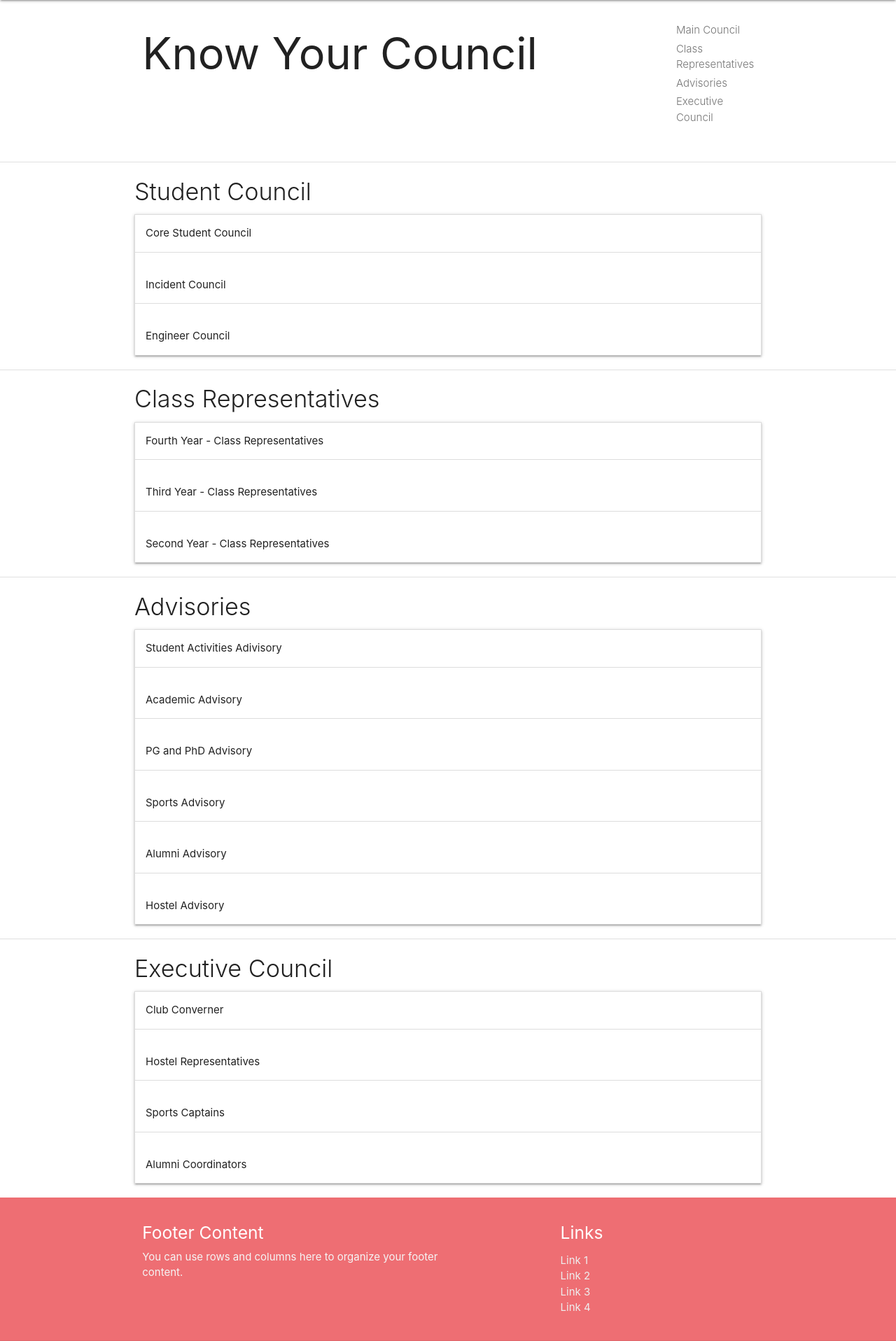
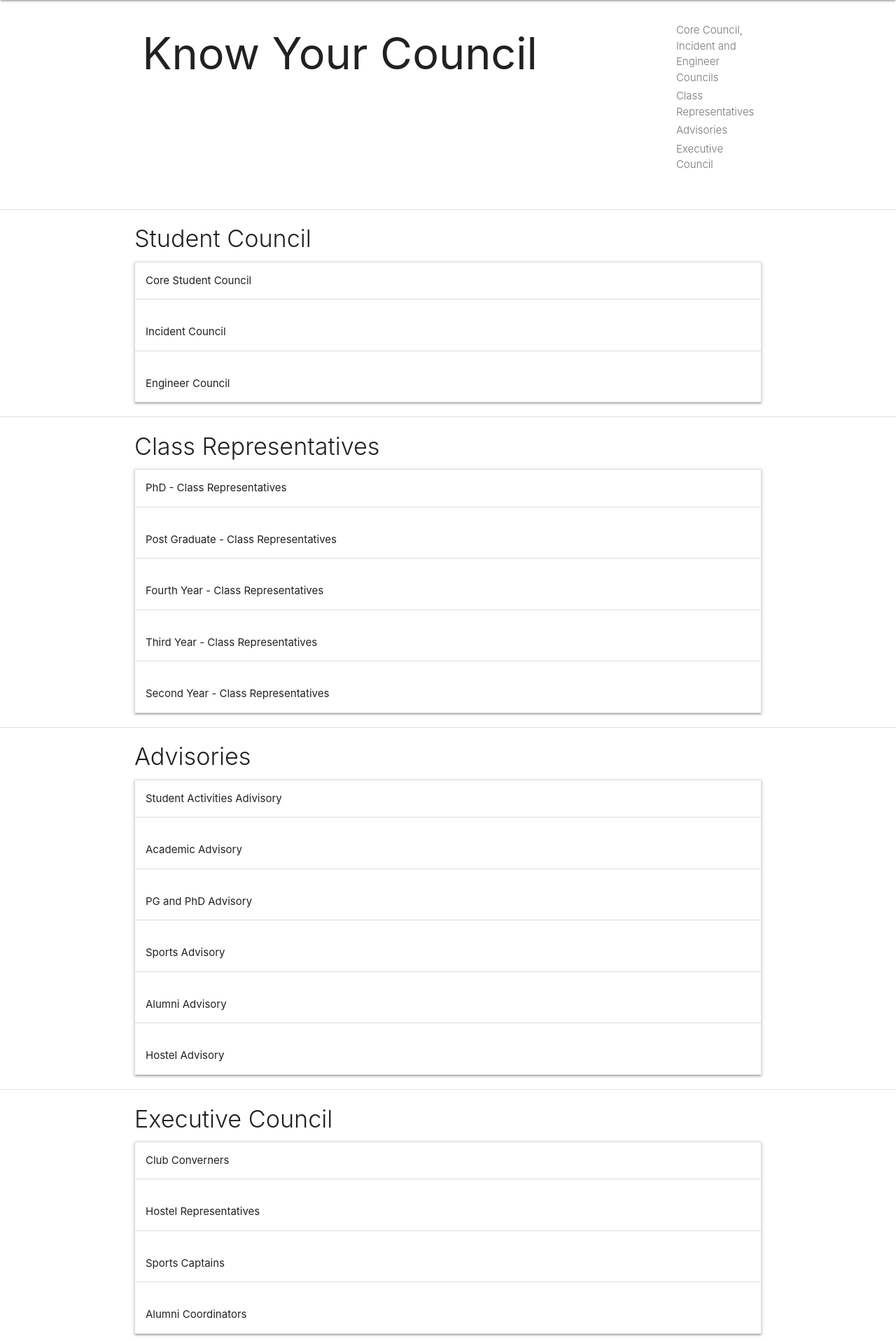
Before and after one commit to TaskForceNITKS/NITK-SC-Portal, a Django app: page /know-your-council/ in a window 1280 px wide. Shown: the part 64-1980 px from the top of the page at 70% size. Run offline with Django 3.2, Linux system fonts and the light colour scheme; data comes from the database, SQL or seed files in the repository; some libraries are stand-ins or nearby versions.

Commit message:
Comments

```diff
--- a/team/members.json
+++ b/team/members.json
@@ -589,21 +589,6 @@
         "pk": 41,
         "fields": {
             "name": "Quisquam Consectetur",
-            "post": "IT2 Second Year CR",
-            "group": "cr-2",
-            "email": "",
-            "year": 2,
-            "image": "https://via.placeholder.com/150",
-            "linkedin": "#",
-            "facebook": "#",
-            "phone": ""
-        }
-    },
-    {
-        "model": "team.member",
-        "pk": 41,
-        "fields": {
-            "name": "Quisquam Consectetur",
             "post": "ME1 Second Year CR",
             "group": "cr-2",
             "email": "",
--- a/team/models.py
+++ b/team/models.py
@@ -1,6 +1,8 @@
 from django.db import models
 
 # Create your models here.
+
+#Each member of the student council is stored as a model. The data is loaded from the members.json file using a data migration(team/migrations/0002_auto_20190617_1307.py) when we run manage.py migrate.
 
 class Member(models.Model):
 
@@ -13,6 +15,9 @@ class Member(models.Model):
     (6, 'PhD'),
     (None , 'Not Applicable'),
     ]
+
+#The groups should be entered as either 'core','engineer','incident','cr-1','cr-2','cr-3','cr-4','cr-pg','cr-phd','phd-pg-advisory','acadamic-advisory','student-activites-advisory''sports-advisory','alumni-advisory','hostel-advisory','club-con','sports-cap','hostel-rep','alumni-coordinator'
+#It is essential the group is entered correctly as it decides where the member is placed on the html page
 
 
     name = models.CharField(max_length=120, default="Quisquam Consectetur")
--- a/team/templates/team/council.html
+++ b/team/templates/team/council.html
@@ -28,7 +28,7 @@
             </div>
             <div class="col m2 s12">
                 <ul class="section table-of-contents">
-                    <li><a href="#main_council">Main Council</a></li>
+                    <li><a href="#main_council">Core Council, Incident and Engineer Councils</a></li>
                     <li><a href="#cr">Class Representatives</a></li>
                     <li><a href="#adv">Advisories</a></li>
                     <li><a href="#exec">Executive Council</a></li>
@@ -69,6 +69,12 @@
 <div class="container">
     <h4 class="light header" id="cr">Class Representatives</h3>
         <ul class="collapsible">
+            <li>
+                {% include "team/group.html" with group_title="PhD - Class Representatives" member_list=cr_phd only %}
+            </li>
+            <li>
+                {% include "team/group.html" with group_title="Post Graduate - Class Representatives" member_list=cr_pg only %}
+            </li>
             <li>
                 {% include "team/group.html" with group_title="Fourth Year - Class Representatives" member_list=cr4 only %}
             </li>
@@ -119,7 +125,7 @@
     <h4 class="light header" id="exec">Executive Council</h3>
         <ul class="collapsible">
             <li>
-                {% include "team/group.html" with group_title="Club Converner" member_list=club_con only %}
+                {% include "team/group.html" with group_title="Club Converners" member_list=club_con only %}
             </li>
             <li>
                 {% include "team/group.html" with group_title="Hostel Representatives" member_list=hostel_rep only %}
--- a/team/views.py
+++ b/team/views.py
@@ -2,22 +2,30 @@ from django.shortcuts import render
 from .models import Member
 
 # Create your views here.
+
+#The database of memebers has been divided into different groups and each group is queried and the groups as addded as different elements in the context
 
 def council_view(request):
     queryset = Member.objects.all()
     q_core = Member.objects.filter(group='core')
     q_engi = Member.objects.filter(group='engineer')
     q_inci = Member.objects.filter(group='incident')
+
+    #First years crs are commeted in the html file. If u want to include first years uncomment that line and delete this comment.
     q_cr1 = Member.objects.filter(group='cr-1')
     q_cr2 = Member.objects.filter(group='cr-2')
     q_cr3 = Member.objects.filter(group='cr-3')
     q_cr4 = Member.objects.filter(group='cr-4')
+    q_cr_pg = Member.objects.filter(group='cr-pg')
+    q_cr_phd = Member.objects.filter(group='cr-phd')
+
     q_phd_pg_adv = Member.objects.filter(group='phd-pg-advisory')
     q_acad_adv = Member.objects.filter(group='acadamic-advisory')
     q_stud_act_adv = Member.objects.filter(group='student-activites-advisory')
     q_sports_adv = Member.objects.filter(group='sports-advisory')
     q_alumni_adv = Member.objects.filter(group='alumni-advisory')
     q_hostel_adv = Member.objects.filter(group='hostel-advisory')
+
     q_club_con = Member.objects.filter(group='club-con')
     q_sports_cap = Member.objects.filter(group='sports-cap')
     q_hostel_rep = Member.objects.filter(group='hostel-rep')
@@ -32,6 +40,8 @@ def council_view(request):
         'cr2' : q_cr2,
         'cr3' : q_cr3,
         'cr4' : q_cr4,
+        'cr_phd' : q_cr_phd,
+        'cr_pg' : q_cr_pg,
         'phd_pg_adv' : q_phd_pg_adv,
         'acad_adv' : q_acad_adv,
         'stud_act_adv' : q_stud_act_adv,
```
